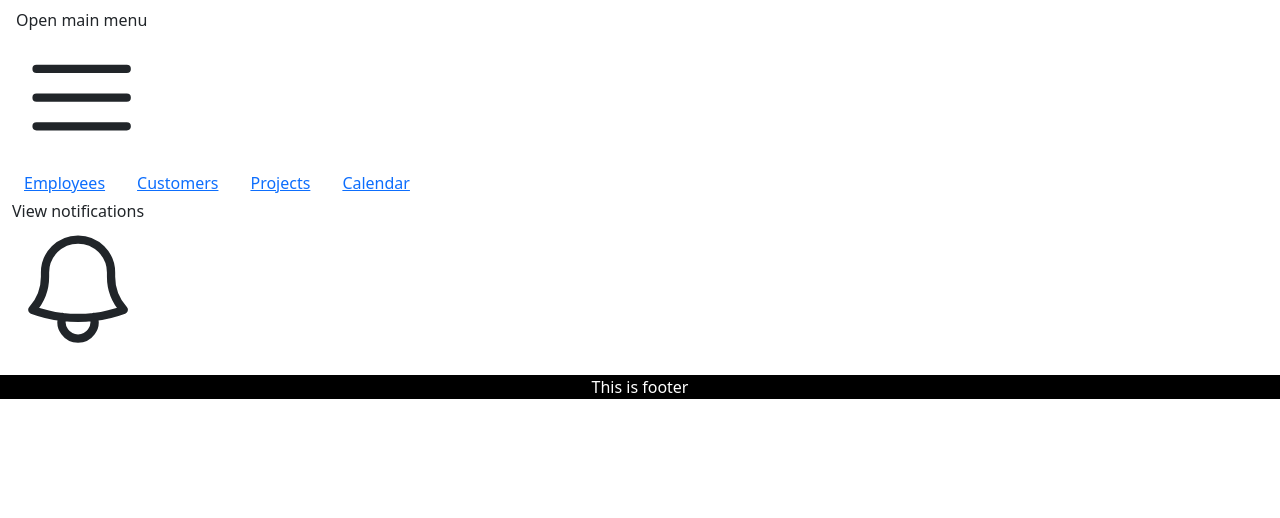
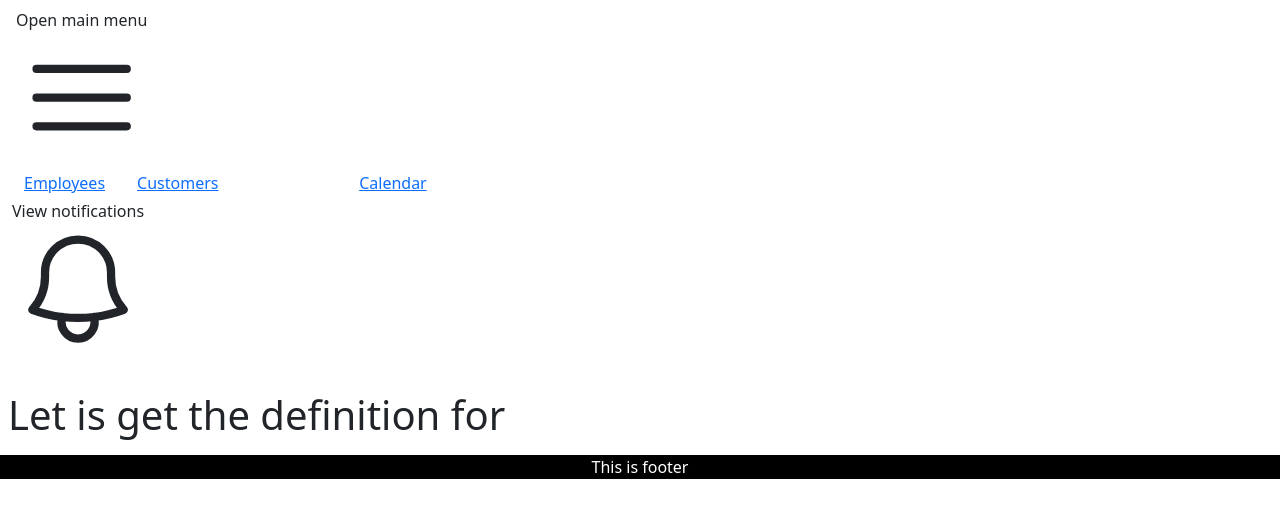
Before and after one commit to tuan782000/Training_React, a React (Vite) app: page /dictionary in a window 1280 px wide. Shown: the top 518 px of the page. Built offline with nearby package versions, Linux system fonts and the light colour scheme.

Commit message:
useEffect basic

```diff
--- a/src/App.jsx
+++ b/src/App.jsx
@@ -4,15 +4,18 @@
 import Employees from "./pages/Employees";
 import Customer from "./pages/Customer";
 import { BrowserRouter, Routes, Route } from 'react-router-dom';
+import Dictionary from "./components/Dictionary";
 
 function App() {
   return (
-    // Our Header
+    // Intro to useEffect Hook - basic useEffect practice
+    // Giới thiệu useEffect Hook - luyện tập cơ bản useEffect Hook
     <BrowserRouter>
       <Header>
         <Routes>
           <Route path="/employess" element={<Employees />} />
           <Route path="/customers" element={<Customer />} />
+          <Route path="/dictionary" element={<Dictionary />} />
         </Routes>
       </Header>
     </BrowserRouter>
--- /dev/null
+++ b/src/components/Dictionary.jsx
@@ -0,0 +1,20 @@
+import { useState, useEffect } from "react"
+const Dictionary = () => {
+  const [word, setWord] = useState('');
+
+  // Hàm này nhận vào 2 đối số hoặc 1 đối số đối số, đối số thứ 1 bắt buộc, đối số thứ 2 tùy chọn không bắt buộc
+  useEffect(() => {
+    console.log('State Updated', word)
+  }); // limit what state useEffect cares about --> dependency array
+        // giới hạn trạng thái mà useEffect quan tâm --> mảng phụ thuộc
+  return (
+    <div>
+        <input type="text" onChange={(e) => {
+            setWord(e.target.value);
+        }} />
+        <h1>Let is get the definition for {word}</h1>
+    </div>
+  )
+}
+
+export default Dictionary
--- a/src/components/Header.jsx
+++ b/src/components/Header.jsx
@@ -7,7 +7,7 @@
 const navigation = [
     { name: 'Employees', href: '/employess' },
     { name: 'Customers', href: '/customers' },
-    { name: 'Projects', href: '/other' },
+    { name: 'Dictionary', href: '/dictionary' },
     { name: 'Calendar', href: '/other2' },
 ]
 
```
